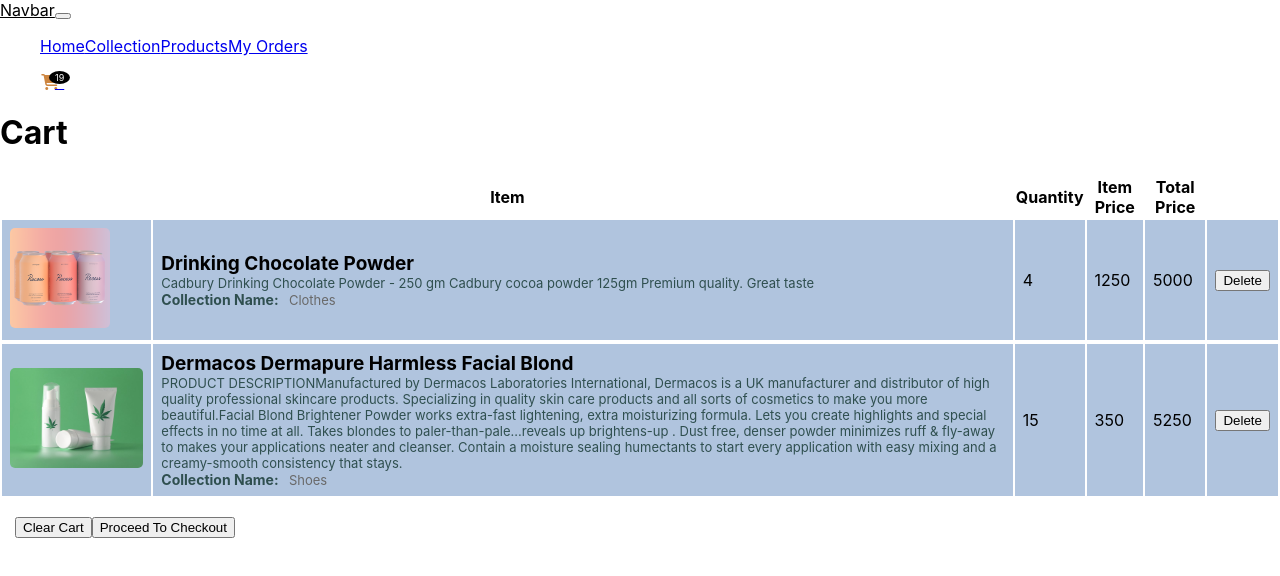
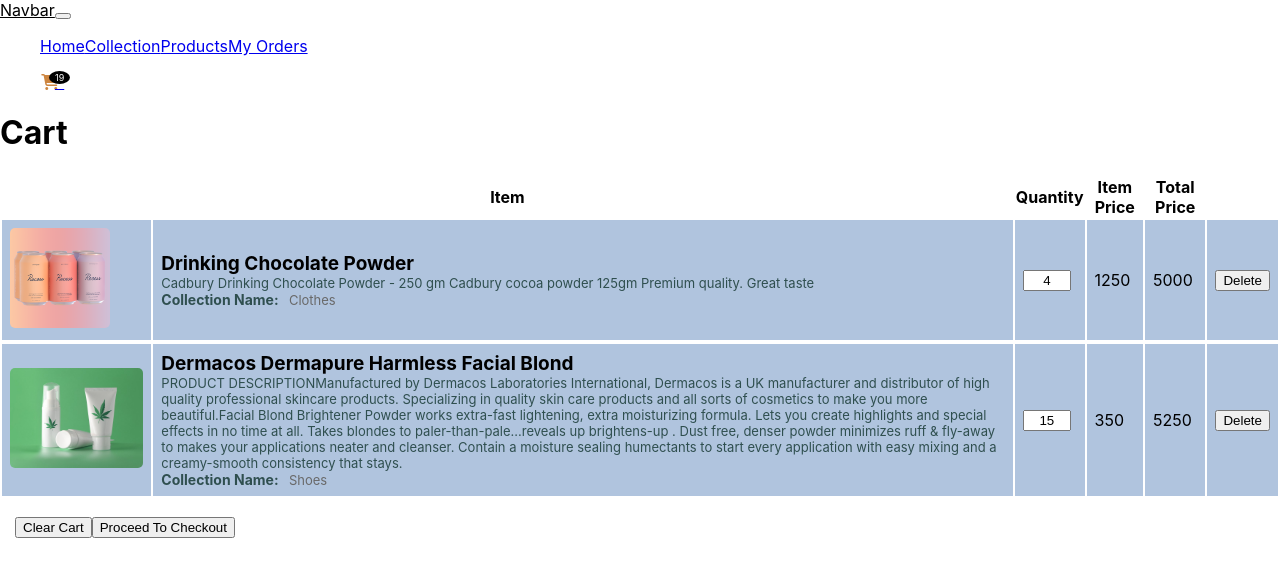
Before and after one commit to Usamaahmad751/ReactCommerce, a React (Create React App) app: page /cart in a window 1280 px wide. Shown: the top 576 px of the page. Built offline with nearby package versions, Linux system fonts and the light colour scheme.

Commit message:
Cart Items Editable
Cart Items can be increased or decreased from the cart page for a product

```diff
--- a/src/components/cart/cart.jsx
+++ b/src/components/cart/cart.jsx
@@ -44,7 +44,8 @@
                                                     <div className="item-description">{description}</div>
                                                     <div className="collection-name">Collection Name: <span>{collections.filter(cf => cf.id == collectionId).map(cd => cd.name)}</span></div>
                                                 </td>
-                                                <td>{c.itemCount}</td>
+                                                <td><input type="number" value={c.itemCount} style={{width:40, textAlign:"center"}} /></td>
+
                                                 <td>{priceNew}</td>
                                                 <td>{priceNew * c.itemCount}</td>
                                                 <td><button className="btn btn-danger" onClick={()=>this.props.handleCartItemDelete(c)}>Delete</button></td>
```
